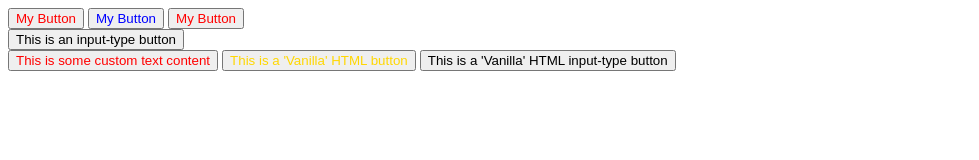
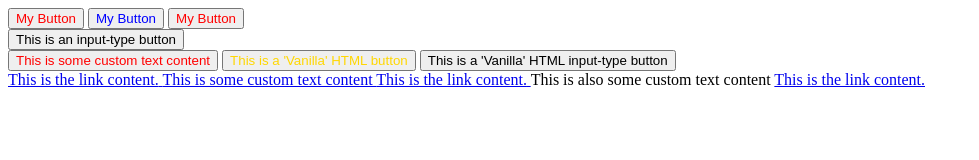
Before and after one commit to jrmykolyn/test.js.web-components.misc, a website: page src/index.html in a window 1280 px wide. Shown: the whole page, without its empty margins (0-979 px from the left). Drawn offline with Linux system fonts and the light colour scheme.

Commit message:
Add Link and CustomLink components; add examples

```diff
--- a/src/index.html
+++ b/src/index.html
@@ -74,10 +74,37 @@ button {
         <input type="button" value="This is a 'Vanilla' HTML input-type button" />
       </div>
 
+      <!-- Link-related tests. -->
+      <div>
+        <!--
+          1. Default MyLink component.
+        -->
+        <my-link></my-link>
+
+        <!--
+          2. MyLink component with default slot content.
+        -->
+        <my-link>
+          This is some custom text content
+        </my-link>
+
+        <!--
+          3. Default MyCustomLink component.
+        -->
+        <my-custom-link></my-custom-link>
+
+        <!--
+          4. MyCustomLink component with default slot content.
+        -->
+        <my-custom-link>
+          This is also some custom text content
+        </my-custom-link>
+      </div>
     </section>
 
     <!-- Import UI components. -->
     <script src="js/components/button.js"></script>
+    <script src="js/components/link.js"></script>
 
     <!-- Import application entry point. -->
     <script src="js/main.js"></script>
--- /dev/null
+++ b/src/js/components/link.js
@@ -0,0 +1,53 @@
+((window, COMPONENTS) => {
+  const template = document.createElement('template');
+
+  template.innerHTML = `
+    <a href="#">
+      <slot>This is the link content.</slot>
+    </a>
+  `;
+
+  // -------------------------------------------------------------------
+  // 1. Define the abstract class.
+  //
+  // This class will be responsible for setting the encapsulation-related
+  // logic, and for defining the behaviour that the derived classes will
+  // inherit.
+  // -------------------------------------------------------------------
+  class AbstractLink extends window.HTMLElement {
+    constructor(opts = {}) {
+      super();
+
+      const { isCustomComponent } = opts;
+
+      this.root = !isCustomComponent
+        ? this.attachShadow({ mode: 'open' })
+        : this;
+    }
+
+    connectedCallback() {
+      this.root.appendChild(template.content.cloneNode(true));
+    }
+  }
+
+  // -------------------------------------------------------------------
+  // 2. Define the default `Link` class.
+  //
+  // The class is encapsulated, meaning that its template and styles
+  // are not accessible outside of the component itself.
+  // -------------------------------------------------------------------
+  COMPONENTS.Link = class Link extends AbstractLink {}
+
+  // -------------------------------------------------------------------
+  // 3. Define the `CustomLink` class.
+  //
+  // This class represents a Custom Element, rather than a Web Component.
+  // Following instantiation, the template and styles of this class
+  // will be accessible outside the component itself.
+  // -------------------------------------------------------------------
+  COMPONENTS.CustomLink = class CustomLink extends AbstractLink {
+    constructor() {
+      super({ isCustomComponent: true });
+    }
+  }
+})(window, (window.__COMPONENTS__ = window.__COMPONENTS__ || {}));
--- a/src/js/main.js
+++ b/src/js/main.js
@@ -1,4 +1,6 @@
 window.customElements.define('my-button', window.__COMPONENTS__.Button);
+window.customElements.define('my-link', window.__COMPONENTS__.Link);
+window.customElements.define('my-custom-link', window.__COMPONENTS__.CustomLink);
 
 (() => {
   window.addEventListener('DOMContentLoaded', () => {
```
